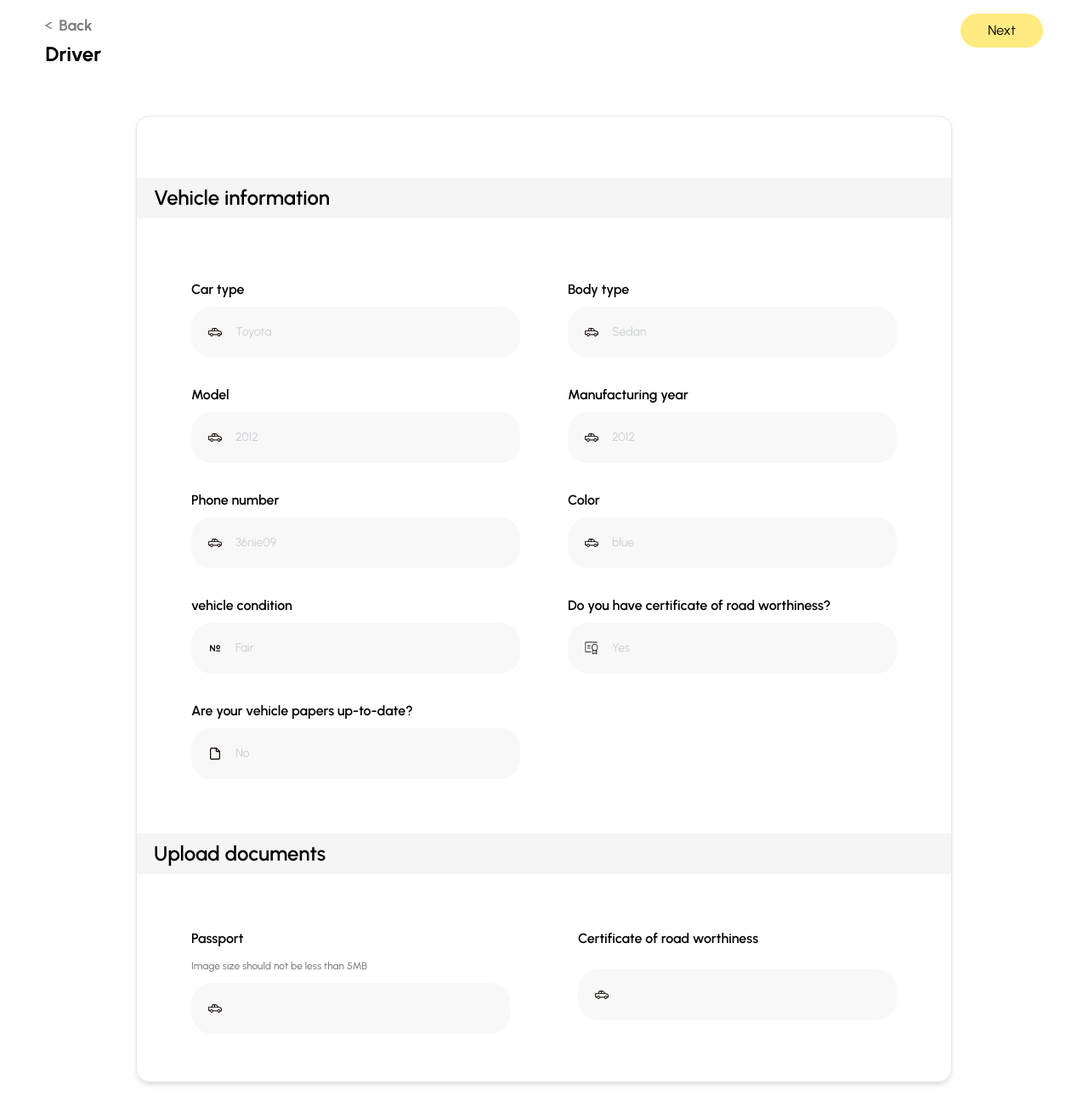
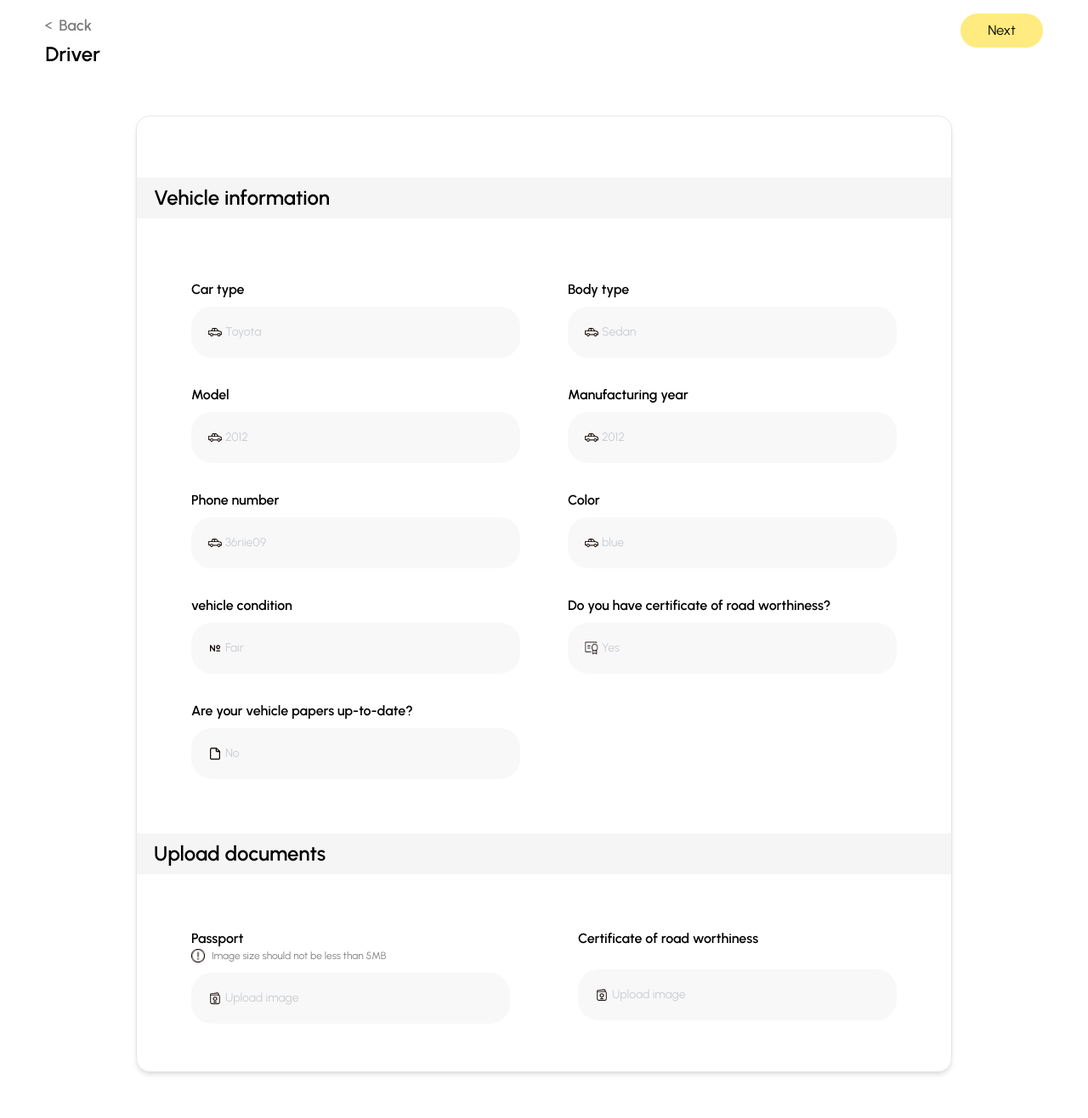
Before and after one commit to sabitsadiq/post-a-package-page, a Next.js app: page /vehicleInfo in a window 1280 px wide. Shown: the top 1316 px of the page at 85% size. Built offline with nearby package versions, Linux system fonts and the light colour scheme.

Commit message:
updating the driver licences page

```diff
--- a/app/addImage/page.tsx
+++ b/app/addImage/page.tsx
@@ -1,15 +1,14 @@
 import React from "react";
 import Navigate from "../components/Navigate/Navigate";
 import Image from "next/image";
-import { Caladea } from "next/font/google";
 
 const page = () => {
   return (
     <section className="w-11/12 mx-auto my-10">
       <div className="w-full mx-auto">
         <Navigate title="Add image" back="vehicleInfo" next="driverLences" />
-        <div className="w-11/12 mx-auto">
-          <p className="text-base lg:w-1/3 opacity-50">
+        <div className="w-11/12 mx-auto mt-2">
+          <p className="text-sm font-light lg:w-[30%] opacity-50">
             Add a minimum of 3 images, Your first image will be used as your
             cover.
           </p>
--- a/app/components/DriverPage/Driver.tsx
+++ /dev/null
@@ -1,52 +0,0 @@
-import React from "react";
-import Link from "next/link";
-import Image from "next/image";
-import { button } from "../constants/data";
-// import { button1 } from "./constants/data";
-const driver = () => {
-  return (
-    <div className="w-full py-4">
-      <Link
-        href="/"
-        className="flex gap-2 items-center w-11/12 xl:w-4/5 mt-7 mx-auto"
-      >
-        <Image
-          src="/image/leftArrowHead.png"
-          className="w-2 h-2"
-          width="50"
-          height="50"
-          alt="truck"
-        />
-        <h2 className="font-bold text-sm lg:text-lg opacity-50">Back</h2>
-      </Link>
-      <div className="rounded-2xl border shadow-xl w-[93%] md:w-3/5 lg:w-1/2 my-10 xl:w-1/2 mx-auto py-14">
-        <div className="w-10/12 md:mt-6 mx-auto md:w-3/5">
-          <h1 className="font-semibold text-center text-2xl">Drivers</h1>
-          <p className="font-normal opacity-50 text-sm text-center">
-            Lorem ipsum dolor sit amet consectetur. Donec eu leo cursus neque
-            rhoncus scelerisque
-          </p>
-        </div>
-        <h1 className="font-semibold text-lg text-center mt-4">
-          Verification process
-        </h1>
-        <div className="mt-7 w-72 xl:w-96 mx-auto">
-          <Link href="/vehicleInfo">
-            {button.map((item) => (
-              <button
-                key={item.id}
-                className="rounded-full bg-opacity-50 hover:bg-opacity-100  font-semibold justify-between flex bg-[#FFD700] my-6 w-full px-3 py-4"
-              >
-                <span>{item.title}</span>
-                <span>{item.desc}</span>
-                <span className="mr-2 ">&rarr;</span>
-              </button>
-            ))}
-          </Link>
-        </div>
-      </div>
-    </div>
-  );
-};
-
-export default driver;
--- a/app/components/Navigate/Navigate.tsx
+++ b/app/components/Navigate/Navigate.tsx
@@ -19,9 +19,9 @@ const Navigate = (props: NavigateProps) => {
             height="50"
             alt="truck"
           />
-          <h2 className="font-bold text-sm lg:text-lg opacity-50">Back</h2>
+          <h2 className="font-semibold text-sm lg:text-lg opacity-50">Back</h2>
         </Link>
-        <h1 className="font-bold text-sm lg:text-2xl">{props.title}</h1>
+        <h1 className="font-semibold text-sm lg:text-2xl">{props.title}</h1>
       </div>
       <Link href={`/${props.next}`}>
         <button className="bg-[#FFD700] rounded-3xl bg-opacity-50 px-8 py-2">
--- a/app/driverLences/page.tsx
+++ b/app/driverLences/page.tsx
@@ -6,7 +6,7 @@ const page = () => {
   return (
     <section className="w-full mx-auto my-16">
       <Navigate title="" back="addImage" next="/" />
-      <div className="w-11/12 lg:w-3/5 mt-10 mx-auto pt-7 pb-20 rounded-xl border shadow-xl">
+      <div className="w-11/12 lg:w-3/5 mt-10 mx-auto pt-7 pb-20 rounded-3xl border shadow-lg">
         <div className="md:w-4/5 mx-auto mt-6 px-5">
           <h2 className="font-semibold text-start text-3xl w-fit md:mx-auto">
             Driver&rsquo;s license
--- a/app/driverPage/page.tsx
+++ b/app/driverPage/page.tsx
@@ -2,7 +2,6 @@ import React from "react";
 import Link from "next/link";
 import Image from "next/image";
 import { button } from "../components/constants/data";
-// import { button1 } from "./constants/data";
 const driver = () => {
   return (
     <div className="w-full py-4">
@@ -35,11 +34,13 @@ const driver = () => {
             {button.map((item) => (
               <button
                 key={item.id}
-                className="rounded-full bg-opacity-50 hover:bg-opacity-100  font-semibold justify-between flex bg-[#FFD700] my-6 w-full px-3 py-4"
+                className="rounded-full text-[#000000] text-opacity-50 bg-opacity-50 hover:text-opacity-100  font-semibold justify-between flex bg-[#FFD700] my-6 w-full px-3 py-4"
               >
-                <span>{item.title}</span>
-                <span>{item.desc}</span>
-                <span className="mr-2 ">&rarr;</span>
+                <div>{item.title}</div>
+                <div className="flex gap-8">
+                  <span className="flex justify-end">{item.desc}</span>
+                  <span className="mr-2 ">&rarr;</span>
+                </div>
               </button>
             ))}
           </Link>
--- a/app/vehicleInfo/page.tsx
+++ b/app/vehicleInfo/page.tsx
@@ -27,7 +27,7 @@ const page = ({ items }: btnProps) => {
                 {items.desc}
               </h2>
               <div className="flex justify-between p-5 bg-[#CCCCCC26] w-full bg-opacity-20 rounded-3xl">
-                <div className="flex gap-4 items-center">
+                <div className="flex gap-1 items-center">
                   <Image
                     src={`${items.img}`}
                     className="w-4 h-4"
@@ -51,13 +51,22 @@ const page = ({ items }: btnProps) => {
         <div className="w-11/12 grid lg:grid-cols-2 xl:p-6 gap-6 lg:gap-20 mx-auto">
           <div className="w-full">
             <h2 className="text-medium font-semibold">Passport</h2>
-            <h4 className="text-xs font-medium opacity-50 my-3">
-              Image size should not be less than 5MB
-            </h4>
+            <div className="flex gap-2">
+              <Image
+                src="/image/warning.png"
+                className="w-4 h-4"
+                width="50"
+                height="50"
+                alt="truck"
+              />
+              <h4 className="text-xs opacity-50 mb-3">
+                Image size should not be less than 5MB
+              </h4>
+            </div>
             <div className="flex justify-between p-5 bg-[#CCCCCC26] w-full bg-opacity-20 rounded-3xl">
-              <div className="flex gap-4 items-center">
+              <div className="flex gap-1 items-center">
                 <Image
-                  src="/image/la_truck-pickup.png"
+                  src="/image/uploadImg.png"
                   className="w-4 h-4"
                   width="50"
                   height="50"
@@ -66,6 +75,7 @@ const page = ({ items }: btnProps) => {
                 <input
                   type="text"
                   className="opacity-50 bg-transparent outline-none border-none text-sm font-normal"
+                  placeholder="Upload image"
                 />
               </div>
             </div>
@@ -75,9 +85,9 @@ const page = ({ items }: btnProps) => {
               Certificate of road worthiness
             </h2>
             <div className="flex justify-between p-5 bg-[#CCCCCC26] w-full bg-opacity-20 rounded-3xl">
-              <div className="flex gap-4 items-center">
+              <div className="flex gap-1 items-center">
                 <Image
-                  src="/image/la_truck-pickup.png"
+                  src="/image/uploadImg.png"
                   className="w-4 h-4"
                   width="50"
                   height="50"
@@ -86,6 +96,7 @@ const page = ({ items }: btnProps) => {
                 <input
                   type="text"
                   className="opacity-50 bg-transparent outline-none border-none text-sm font-normal"
+                  placeholder="Upload image"
                 />
               </div>
             </div>
```
Also changed, not shown: public/image/uploadImg.png (added).
